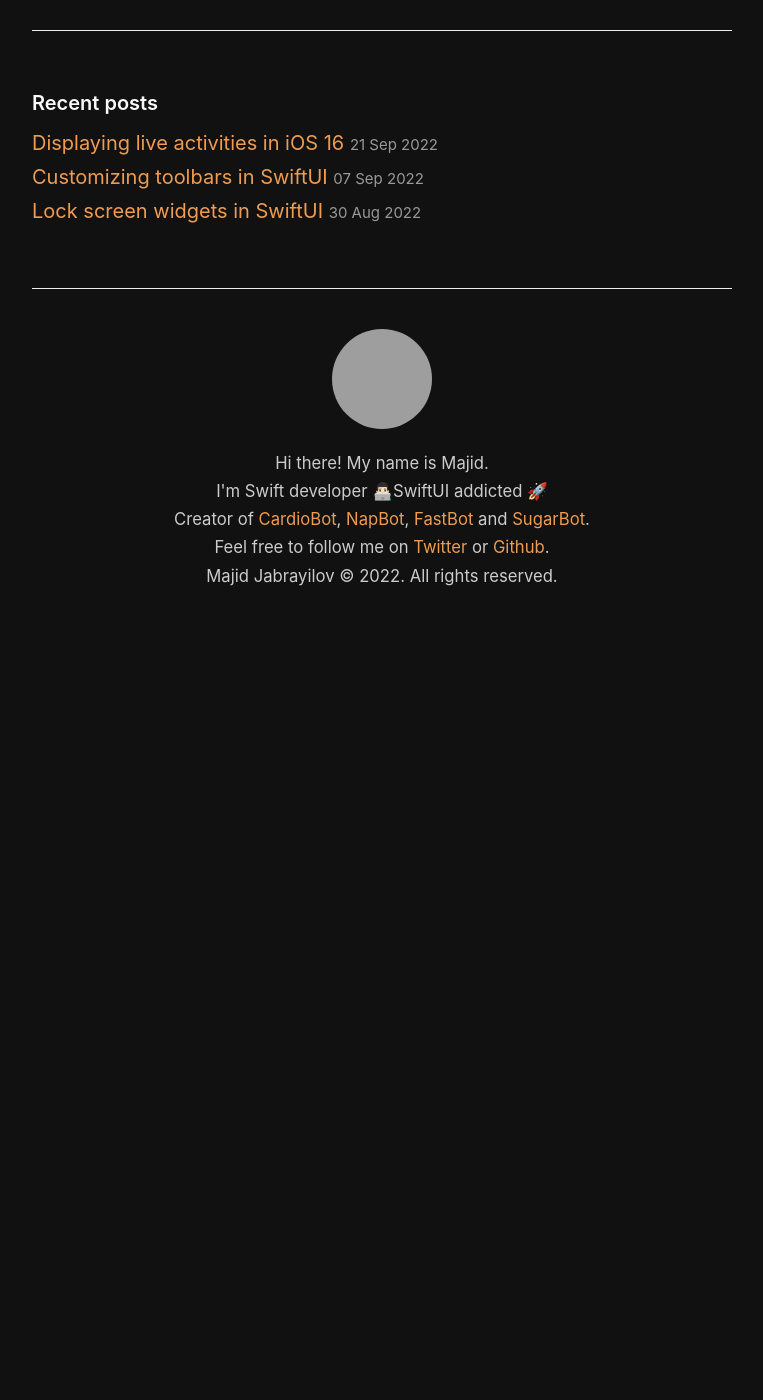
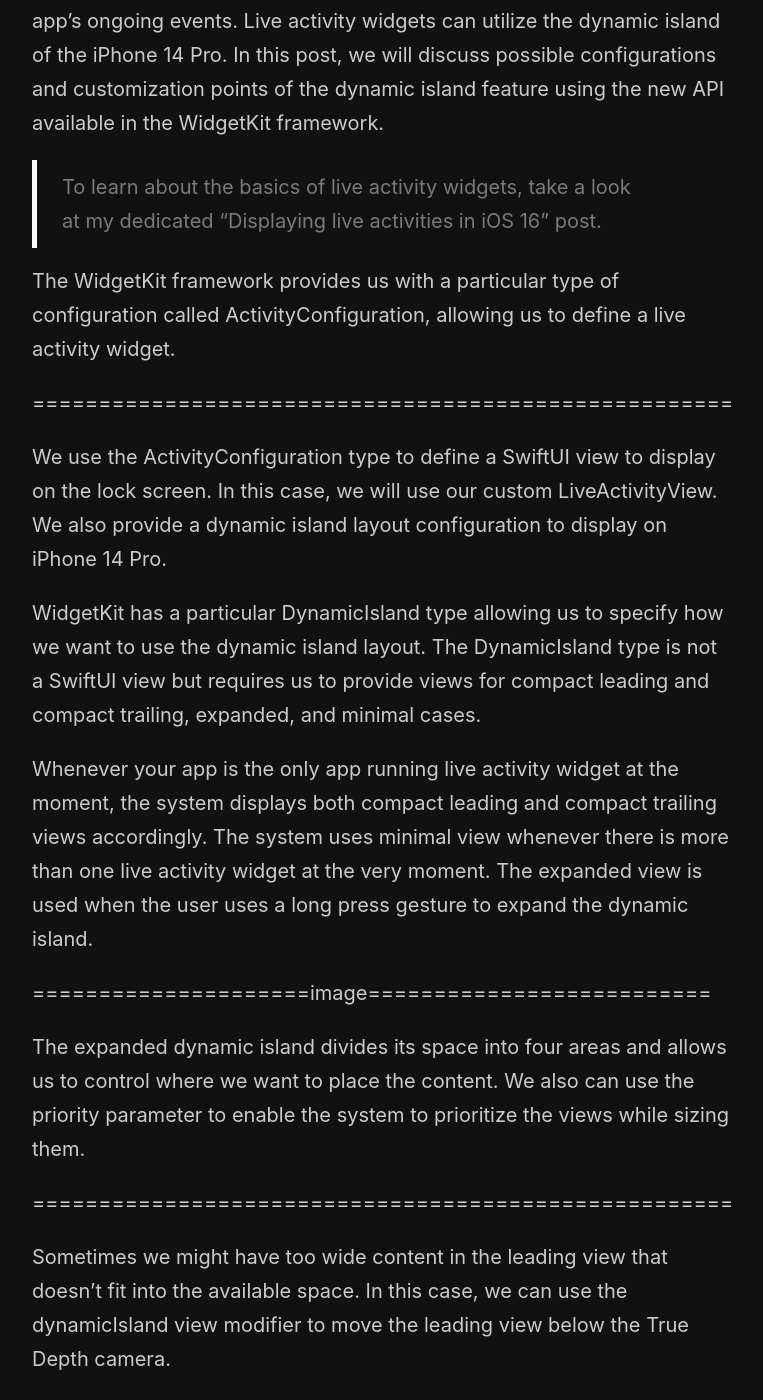
Before and after one commit to mecid/mecid.github.io, a Jekyll site: the page built from _posts/2022-09-28-mastering-dynamic-island-in-swiftui.md, in a window 1280 px wide and 1400 px high, scrolled down 306 px. Shown: the whole window, without its empty margins (258-1021 px from the left). Built offline with Jekyll 4.4.1, drawn with Linux system fonts in a browser that asks for light colours; before the commit the page ends 936 px from its top, so only the background shows below that; some of the changed text lies outside the part shown; grey boxes are pictures that could not be loaded.

Commit message:
dynamic island post content added

```diff
--- a/_posts/2022-09-28-mastering-dynamic-island-in-swiftui.md
+++ b/_posts/2022-09-28-mastering-dynamic-island-in-swiftui.md
@@ -2,3 +2,33 @@
 title: Mastering Dynamic Island in SwiftUI
 layout: post
 ---
+
+In the previous post, we talked about live activity widgets displaying your app's ongoing events. Live activity widgets can utilize the dynamic island of the iPhone 14 Pro. In this post, we will discuss possible configurations and customization points of the dynamic island feature using the new API available in the WidgetKit framework.
+
+> To learn about the basics of live activity widgets, take a look at my dedicated "Displaying live activities in iOS 16" post.
+
+The WidgetKit framework provides us with a particular type of configuration called ActivityConfiguration, allowing us to define a live activity widget.
+
+=====================================================
+
+We use the ActivityConfiguration type to define a SwiftUI view to display on the lock screen. In this case, we will use our custom LiveActivityView. We also provide a dynamic island layout configuration to display on iPhone 14 Pro.
+
+WidgetKit has a particular DynamicIsland type allowing us to specify how we want to use the dynamic island layout. The DynamicIsland type is not a SwiftUI view but requires us to provide views for compact leading and compact trailing, expanded, and minimal cases.
+
+Whenever your app is the only app running live activity widget at the moment, the system displays both compact leading and compact trailing views accordingly. The system uses minimal view whenever there is more than one live activity widget at the very moment. The expanded view is used when the user uses a long press gesture to expand the dynamic island.
+
+=====================image==========================
+
+The expanded dynamic island divides its space into four areas and allows us to control where we want to place the content. We also can use the priority parameter to enable the system to prioritize the views while sizing them.
+
+=====================================================
+
+Sometimes we might have too wide content in the leading view that doesn't fit into the available space. In this case, we can use the dynamicIsland view modifier to move the leading view below the True Depth camera.
+
+=====================================================
+
+Another customization point is the background color of compact and minimal views. By default, the system uses black color to fill the compact and minimal views, but we can use the keylineTint view modifier to change the color.
+
+=====================================================
+
+Today we learned how to use the dynamic island feature to display live activities from your app on iPhone 14 Pro.
```
